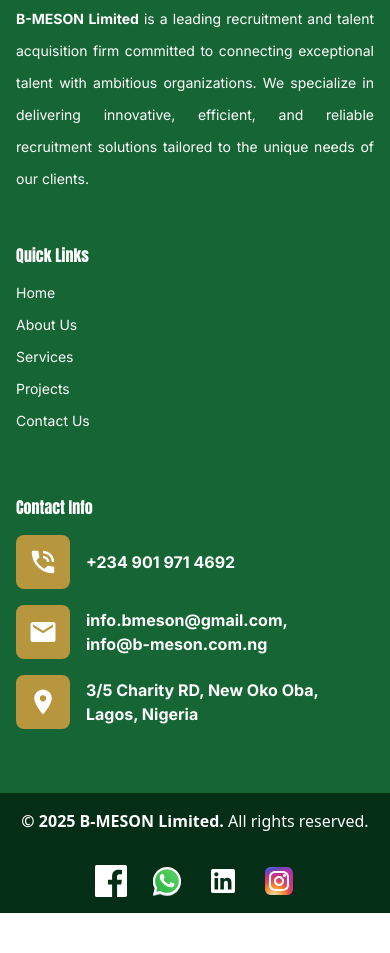
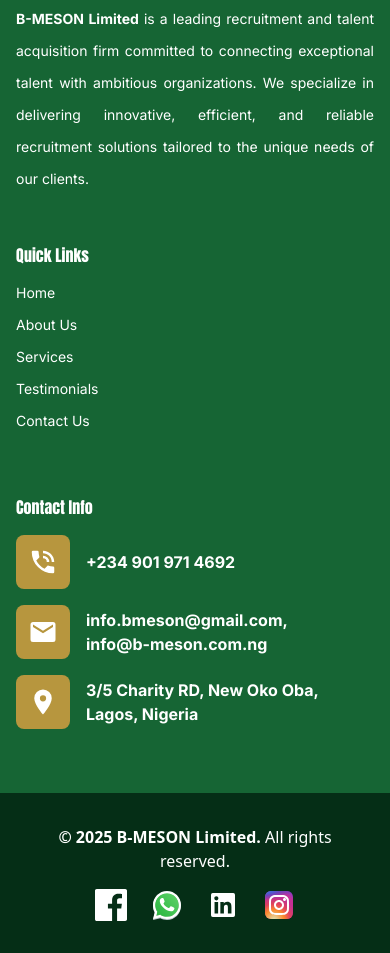
Before and after one commit to abitechcoder/b-meson-web, an Astro site: page / in a window 390 px wide. Shown: the part 6111-7064 px from the top of the page. Before the commit the page ends 7024 px from the top, so only its background shows below. Built offline with nearby package versions, Linux system fonts and the light colour scheme; Astro itself is replaced by a stand-in of ours; a script that the page names is missing.

Commit message:
modified navigation links

```diff
--- a/src/components/Footer.astro
+++ b/src/components/Footer.astro
@@ -55,7 +55,7 @@ import Instagram from "../assets/images/instagram.svg";
           >
           <a
             class="hover:text-yellow-500 hover:font-bold text-left lg:text-center"
-            href="/projects">Projects</a
+            href="/#testimonials">Testimonials</a
           >
           <a
             class="hover:text-yellow-500 hover:font-bold text-left lg:text-center"
@@ -94,7 +94,7 @@ import Instagram from "../assets/images/instagram.svg";
   </div>
   <div class="bg-green-950">
     <div
-      class="container mx-auto flex flex-col md:flex-row justify-between items-center p-4 md:p-8 gap-8"
+      class="container mx-auto flex flex-col md:flex-row justify-between items-center p-8 gap-4 lg:gap-8"
     >
       <p class="text-center md:text-left">
         <strong>&copy; 2025 B-MESON Limited.</strong> All rights reserved.
```
